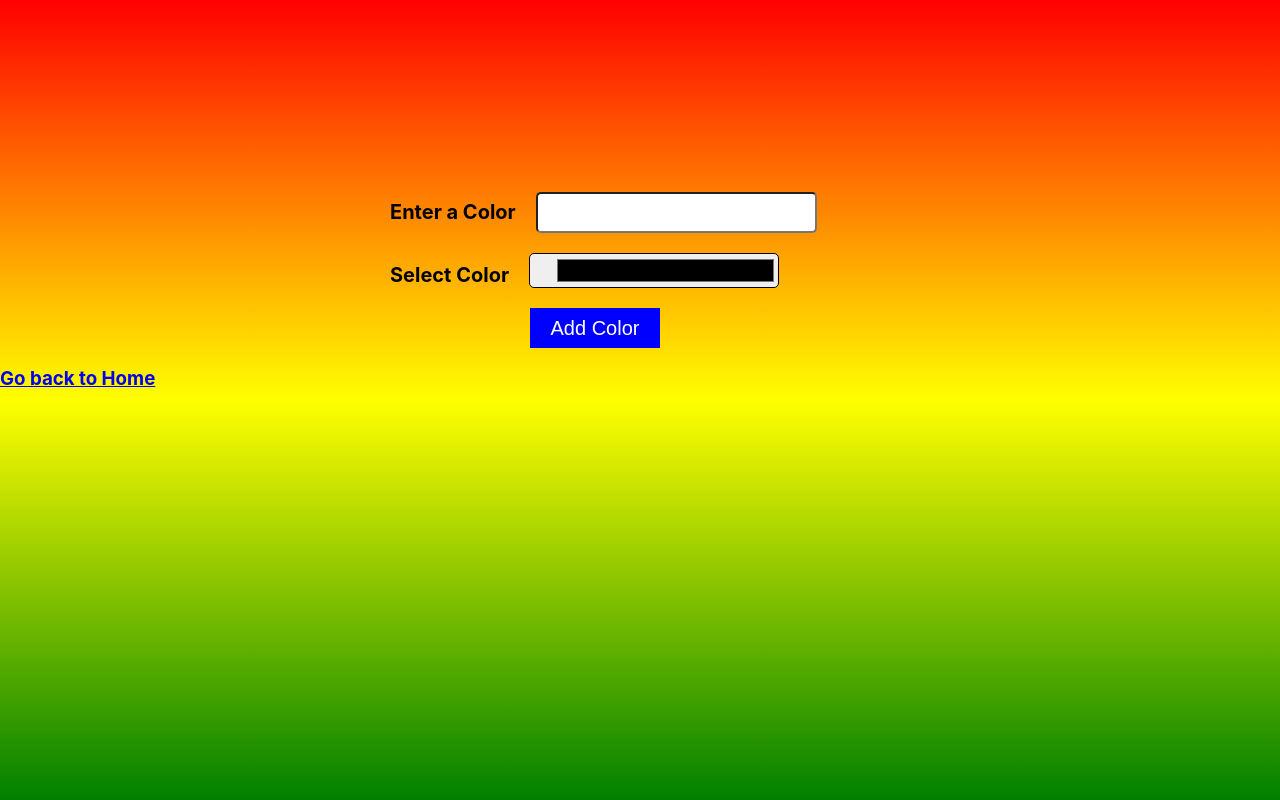
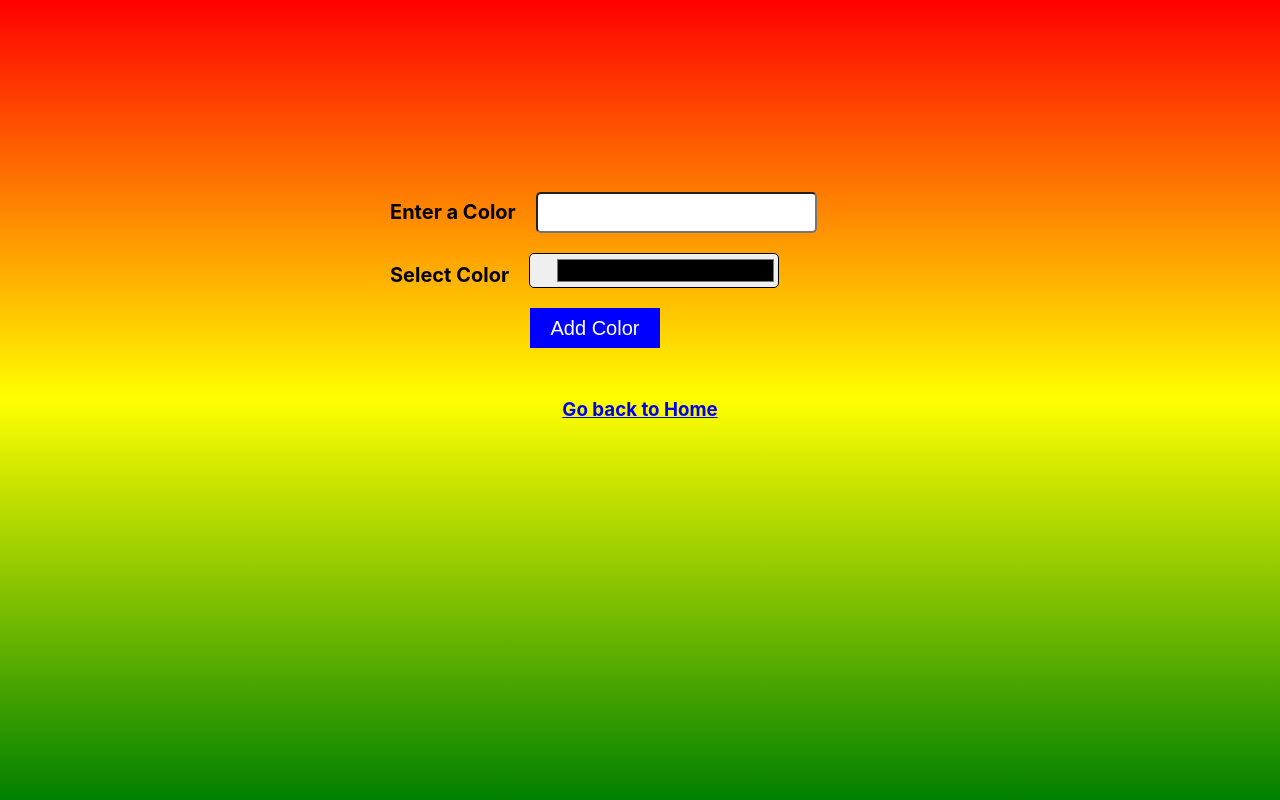
Before and after one commit to Jelhill/color-jfactory-app, a React (Create React App) app: page /form in a window 1280 px wide. Built offline with nearby package versions, Linux system fonts and the light colour scheme.

Commit message:
CSS adjustment

```diff
--- a/src/App.css
+++ b/src/App.css
@@ -11,6 +11,11 @@
   background: linear-gradient(red, yellow, green);
   top: 0;
   bottom: 0;
+}
+
+.form-container h3{
+text-align: center;
+margin-top: 50px;
 }
 
 .form-wrapper{
```
